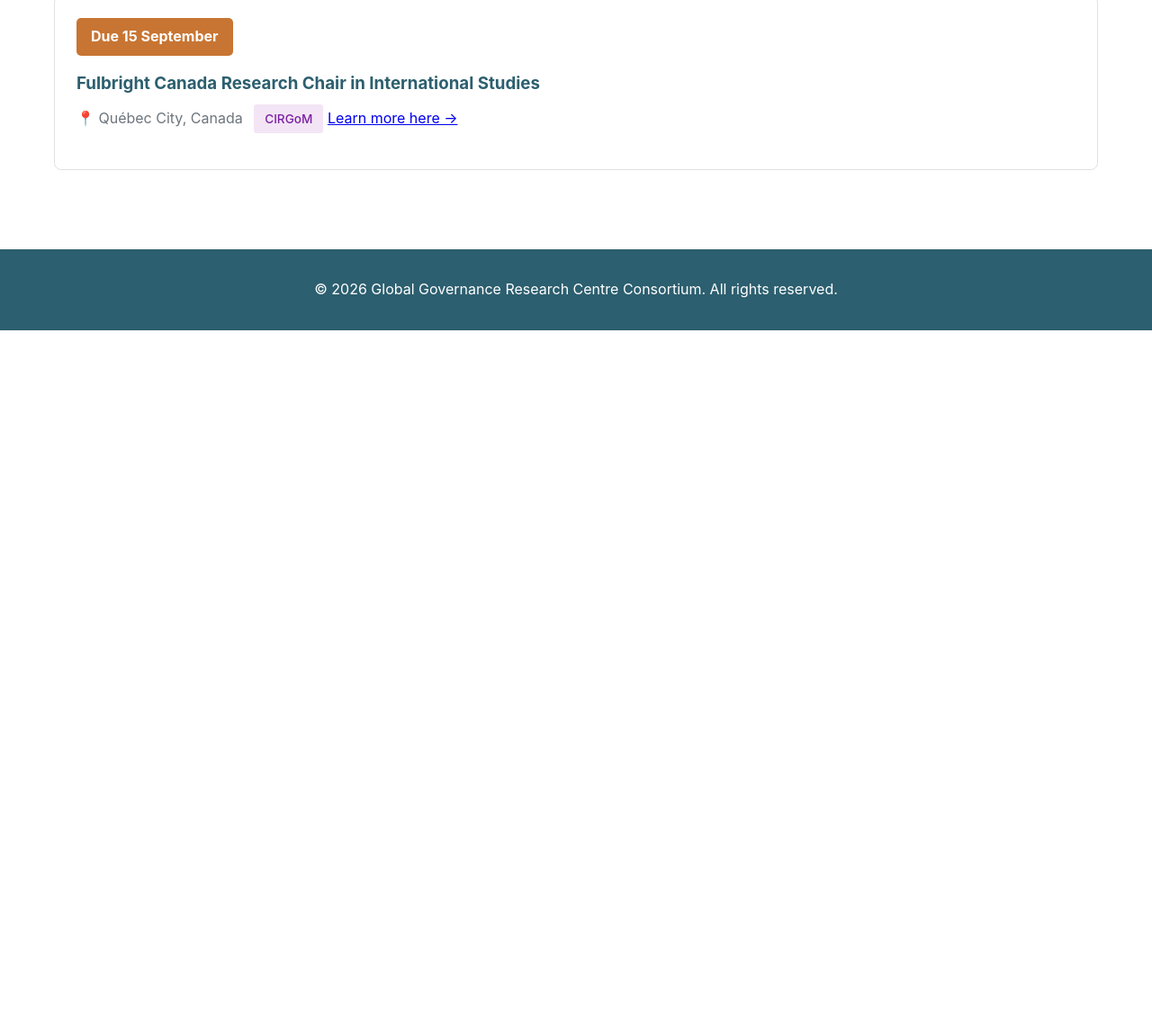
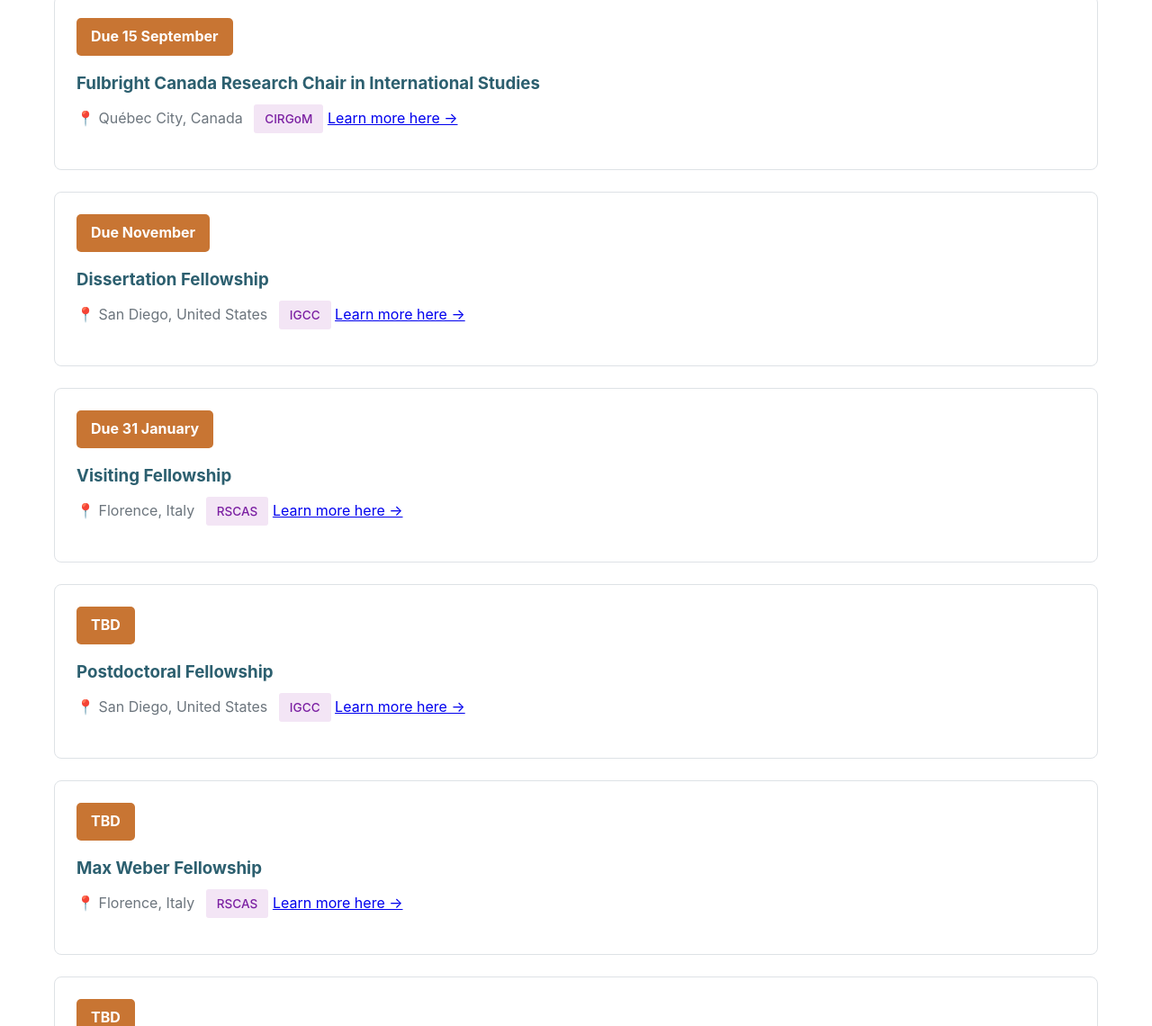
Before and after one commit to globalgov/ggrcc.org, a plain HTML site: page fellowships.html in a window 1280 px wide. Shown: the part 1660-2800 px from the top of the page at 90% size. Before the commit the page ends 2027 px from the top, so only its background shows below. Drawn offline with Linux system fonts and the light colour scheme.

Commit message:
Added more fellowship options

```diff
--- a/fellowships.html
+++ b/fellowships.html
@@ -38,6 +38,18 @@
                 </div>
 
                 <div class="event-card" data-level="senior">
+                    <span class="event-date">Reviewed quarterly</span>
+                    <h3>Visiting Senior Researcher</h3>
+                    <p class="event-details">📍 Stockholm, Sweden <span class="event-type in-person">SCGG</span> <a href="https://www.su.se/english/divisions/stockholm-center-on-global-governance/research#h-Visitingresearcherprogram" target="_blank" rel="noopener noreferrer"> Learn more here →</a></p>
+                </div>
+
+                <div class="event-card" data-level="phd">
+                    <span class="event-date">Reviewed quarterly</span>
+                    <h3>Visiting PhD Researcher</h3>
+                    <p class="event-details">📍 Stockholm, Sweden <span class="event-type in-person">SCGG</span> <a href="https://www.su.se/english/divisions/stockholm-center-on-global-governance/research#h-Visitingresearcherprogram" target="_blank" rel="noopener noreferrer"> Learn more here →</a></p>
+                </div>
+
+                <div class="event-card" data-level="senior">
                     <span class="event-date">Due 15 March and 15 September</span>
                     <h3>Visiting Fellow</h3>
                     <p class="event-details">📍 Geneva, Switzerland <span class="event-type in-person">GGC</span> <a href="https://www.graduateinstitute.ch/visiting" target="_blank" rel="noopener noreferrer"> Learn more here →</a></p>
@@ -55,18 +67,6 @@
                     <p class="event-details">📍 Geneva, Switzerland <span class="event-type in-person">GGC</span> <a href="https://www.graduateinstitute.ch/visiting" target="_blank" rel="noopener noreferrer"> Learn more here →</a></p>
                 </div>
 
-                <div class="event-card" data-level="senior">
-                    <span class="event-date">Reviewed quarterly</span>
-                    <h3>Visiting Senior Researcher</h3>
-                    <p class="event-details">📍 Stockholm, Sweden <span class="event-type in-person">SCGG</span> <a href="https://www.su.se/english/divisions/stockholm-center-on-global-governance/research#h-Visitingresearcherprogram" target="_blank" rel="noopener noreferrer"> Learn more here →</a></p>
-                </div>
-
-                <div class="event-card" data-level="phd">
-                    <span class="event-date">Reviewed quarterly</span>
-                    <h3>Visiting PhD Researcher</h3>
-                    <p class="event-details">📍 Stockholm, Sweden <span class="event-type in-person">SCGG</span> <a href="https://www.su.se/english/divisions/stockholm-center-on-global-governance/research#h-Visitingresearcherprogram" target="_blank" rel="noopener noreferrer"> Learn more here →</a></p>
-                </div>
-
                 <div class="event-card" data-level="postdoc">
                     <span class="event-date">Due 15 March and 15 September</span>
                     <h3>Florence-Geneva Postdoctoral Fellowship</h3>
@@ -77,6 +77,42 @@
                     <span class="event-date">Due 15 September</span>
                    <h3>Fulbright Canada Research Chair in International Studies</h3>
                      <p class="event-details">📍 Québec City, Canada <span class="event-type in-person">CIRGoM</span> <a href="https://www.esei.ulaval.ca/en/actualites/call-applications-fulbright-canada-research-chair-international-studies-2027-2028" target="_blank" rel="noopener noreferrer"> Learn more here →</a></p>
+                </div>
+
+                <div class="event-card" data-level="phd">
+                    <span class="event-date">Due November</span>
+                    <h3>Dissertation Fellowship</h3>
+                    <p class="event-details">📍 San Diego, United States <span class="event-type in-person">IGCC</span> <a href="https://ucigcc.org/funding/dissertation-fellowship/" target="_blank" rel="noopener noreferrer"> Learn more here →</a></p>
+                </div>
+
+                <div class="event-card" data-level="senior">
+                    <span class="event-date">Due 31 January</span>
+                    <h3>Visiting Fellowship</h3>
+                    <p class="event-details">📍 Florence, Italy <span class="event-type in-person">RSCAS</span> <a href="https://www.eui.eu/en/academic-units/robert-schuman-centre-for-advanced-studies/visiting-fellows-rscas" target="_blank" rel="noopener noreferrer"> Learn more here →</a></p>
+                </div>
+
+                <div class="event-card" data-level="postdoc">
+                    <span class="event-date">TBD</span>
+                    <h3>Postdoctoral Fellowship</h3>
+                    <p class="event-details">📍 San Diego, United States <span class="event-type in-person">IGCC</span> <a href="https://ucigcc.org/funding/postdoctoral-fellowship/" target="_blank" rel="noopener noreferrer"> Learn more here →</a></p>
+                </div>
+
+                <div class="event-card" data-level="postdoc">
+                    <span class="event-date">TBD</span>
+                    <h3>Max Weber Fellowship</h3>
+                    <p class="event-details">📍 Florence, Italy <span class="event-type in-person">RSCAS</span> <a href="https://www.eui.eu/apply?id=max-weber-fellowships" target="_blank" rel="noopener noreferrer"> Learn more here →</a></p>
+                </div>
+
+                <div class="event-card" data-level="senior">
+                    <span class="event-date">TBD</span>
+                    <h3>Jean Monnet Fellowship</h3>
+                    <p class="event-details">📍 Florence, Italy <span class="event-type in-person">RSCAS</span> <a href="https://www.eui.eu/apply?id=jean-monnet-fellowships" target="_blank" rel="noopener noreferrer"> Learn more here →</a></p>
+                </div>
+
+                <div class="event-card" data-level="postdoc">
+                    <span class="event-date">TBD</span>
+                    <h3>Postdoctoral Research Fellowship</h3>
+                    <p class="event-details">📍 Princeton, United States <span class="event-type in-person">NCGG</span> <a href="https://niehaus.princeton.edu/fellowships" target="_blank" rel="noopener noreferrer"> Learn more here →</a></p>
                 </div>
             </div>
         </section>
```
